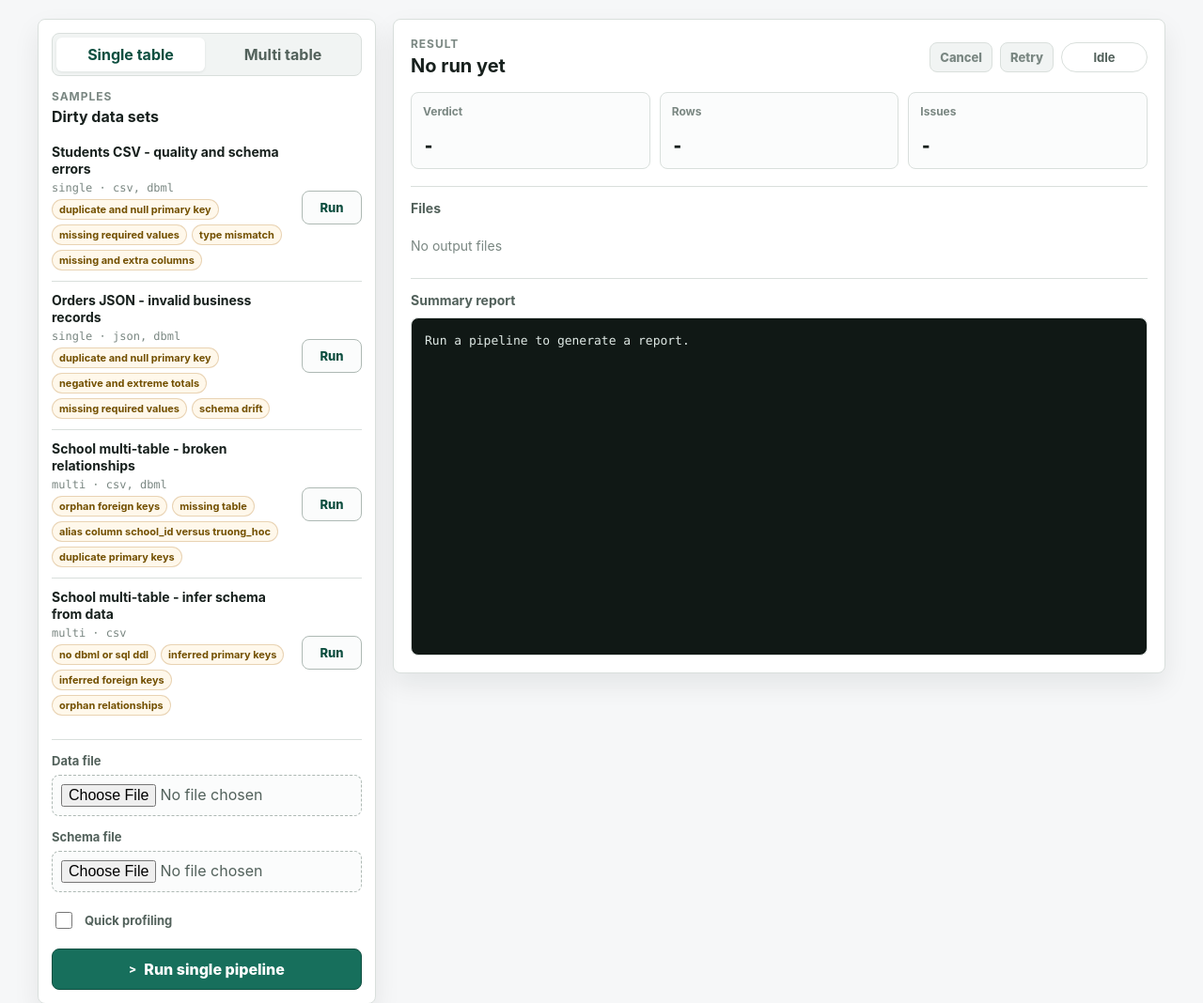
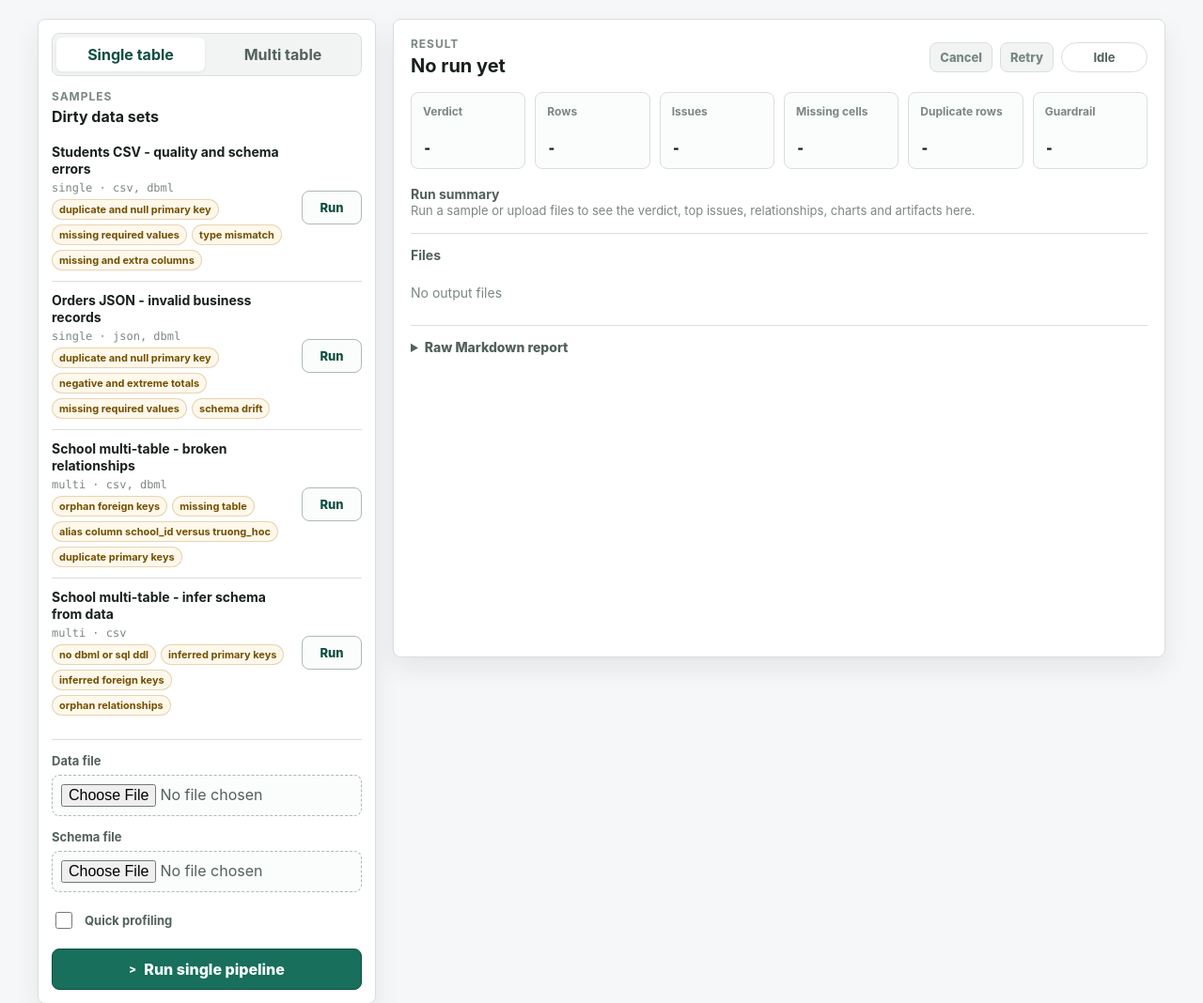
Before and after one commit to nhantpv/Auto-Data-Profiling-Smart-EDA-Report-Tool, a FastAPI app: page / in a window 1280 px wide. Shown: the part 75-1143 px from the top of the page at 94% size. Run offline with FastAPI, Linux system fonts and the light colour scheme.

Commit message:
show structured dashboard results

```diff
--- a/src/webapp/static/app.js
+++ b/src/webapp/static/app.js
@@ -3,8 +3,12 @@ const titleEl = document.getElementById("resultTitle");
 const verdictEl = document.getElementById("metricVerdict");
 const rowsEl = document.getElementById("metricRows");
 const issuesEl = document.getElementById("metricIssues");
+const missingEl = document.getElementById("metricMissing");
+const duplicatesEl = document.getElementById("metricDuplicates");
+const guardrailEl = document.getElementById("metricGuardrail");
 const fileListEl = document.getElementById("fileList");
 const reportEl = document.getElementById("reportPreview");
+const resultStackEl = document.getElementById("resultStack");
 const serviceStatusEl = document.getElementById("serviceStatus");
 const sampleListEl = document.getElementById("sampleList");
 const singleForm = document.getElementById("singleForm");
@@ -29,18 +33,50 @@ function setButtonsDisabled(disabled) {
   });
 }
 
+function formatInteger(value) {
+  const number = Number(value);
+  return Number.isFinite(number) ? new Intl.NumberFormat("en-US").format(number) : "-";
+}
+
+function formatDecimal(value, digits = 3) {
+  const number = Number(value);
+  return Number.isFinite(number) ? number.toFixed(digits) : "-";
+}
+
+function formatPercent(value) {
+  const number = Number(value);
+  return Number.isFinite(number) ? `${(number * 100).toFixed(1)}%` : "-";
+}
+
+function clearStructuredResults(message = "Pipeline is running.") {
+  resultStackEl.replaceChildren();
+  const panel = document.createElement("section");
+  panel.className = "insight-panel empty-state";
+  panel.appendChild(textEl("h3", "", "Run summary"));
+  panel.appendChild(textEl("p", "", message));
+  resultStackEl.appendChild(panel);
+}
+
 function setLoading(title) {
   titleEl.textContent = title;
   setRunState("running", "Running");
   setButtonsDisabled(true);
   cancelJobButton.disabled = true;
   retryJobButton.disabled = true;
+  verdictEl.textContent = "-";
+  rowsEl.textContent = "-";
+  issuesEl.textContent = "-";
+  missingEl.textContent = "-";
+  duplicatesEl.textContent = "-";
+  guardrailEl.textContent = "-";
+  clearStructuredResults("The job is queued. Results will appear here as soon as the pipeline finishes.");
 }
 
 function setError(message) {
   titleEl.textContent = "Run failed";
   setRunState("failed", "Failed");
   reportEl.textContent = message || "Pipeline failed.";
+  clearStructuredResults(message || "Pipeline failed.");
   setButtonsDisabled(false);
   cancelJobButton.disabled = true;
   retryJobButton.disabled = !activeJobId;
@@ -50,9 +86,15 @@ function verdictSummary(payload) {
   const verdict = payload.dataset_verdict || {};
   const meta = verdict.dataset_meta || {};
   const summary = verdict.summary || {};
+  const guardrail = payload.guardrail_report || {};
   verdictEl.textContent = verdict.verdict || "-";
-  rowsEl.textContent = Number.isFinite(meta.n) ? String(meta.n) : "-";
-  issuesEl.textContent = Number.isFinite(summary.total_issues) ? String(summary.total_issues) : "-";
+  rowsEl.textContent = formatInteger(meta.n);
+  issuesEl.textContent = formatInteger(summary.total_issues);
+  missingEl.textContent = formatPercent(meta.p_cells_missing);
+  duplicatesEl.textContent = Number.isFinite(Number(meta.n_duplicates))
+    ? `${formatInteger(meta.n_duplicates)} (${formatPercent(meta.p_duplicates)})`
+    : "-";
+  guardrailEl.textContent = guardrail.status || "-";
 }
 
 function renderFiles(payload) {
@@ -88,6 +130,7 @@ function renderJobProgress(payload) {
   setRunState(status === "queued" ? "queued" : "running", `${status} ${progress}%`);
   verdictSummary(payload);
   renderFiles(payload);
+  clearStructuredResults(payload.message || "Pipeline is running.");
   reportEl.textContent = payload.report || payload.message || "Pipeline is running.";
   updateJobActions(payload);
 }
@@ -103,6 +146,7 @@ function renderResult(payload) {
   renderFiles(payload);
   const error = payload.error || {};
   reportEl.textContent = payload.report || error.detail || payload.message || "No report generated.";
+  renderStructuredResults(payload);
   setButtonsDisabled(false);
   updateJobActions(payload);
 }
@@ -168,6 +212,263 @@ function textEl(tag, className, text) {
   }
   el.textContent = text;
   return el;
+}
+
+function createPanel(title, subtitle) {
+  const panel = document.createElement("section");
+  panel.className = "insight-panel";
+  const header = document.createElement("div");
+  header.className = "insight-heading";
+  header.appendChild(textEl("h3", "", title));
+  if (subtitle) {
+    header.appendChild(textEl("p", "", subtitle));
+  }
+  panel.appendChild(header);
+  return panel;
+}
+
+function severityBadge(value) {
+  const badge = document.createElement("span");
+  const safe = String(value || "INFO").toLowerCase();
+  badge.className = `severity-badge severity-${safe}`;
+  badge.textContent = value || "INFO";
+  return badge;
+}
+
+function makeTable(columns, rows, emptyText) {
+  const wrapper = document.createElement("div");
+  wrapper.className = "table-wrap";
+  if (!rows.length) {
+    wrapper.classList.add("empty-table");
+    wrapper.textContent = emptyText;
+    return wrapper;
+  }
+  const table = document.createElement("table");
+  const thead = document.createElement("thead");
+  const headRow = document.createElement("tr");
+  columns.forEach((column) => {
+    headRow.appendChild(textEl("th", "", column.label));
+  });
+  thead.appendChild(headRow);
+  table.appendChild(thead);
+
+  const tbody = document.createElement("tbody");
+  rows.forEach((row) => {
+    const tr = document.createElement("tr");
+    columns.forEach((column) => {
+      const td = document.createElement("td");
+      const value = column.render ? column.render(row) : row[column.key];
+      if (value instanceof Node) {
+        td.appendChild(value);
+      } else {
+        td.textContent = value === undefined || value === null || value === "" ? "-" : String(value);
+      }
+      tr.appendChild(td);
+    });
+    tbody.appendChild(tr);
+  });
+  table.appendChild(tbody);
+  wrapper.appendChild(table);
+  return wrapper;
+}
+
+function issueScope(issue) {
+  return issue.affected_column || issue.affected_table || "dataset";
+}
+
+function getDataQualityIssues(dataQuality) {
+  if (!dataQuality) {
+    return [];
+  }
+  if (dataQuality.schema_version === "multi_table_data_quality_v1") {
+    return dataQuality.combined_findings?.anomalies || [];
+  }
+  return dataQuality.anomalies || [];
+}
+
+function renderVerdictPanel(payload) {
+  const verdict = payload.dataset_verdict || {};
+  const meta = verdict.dataset_meta || {};
+  const summary = verdict.summary || {};
+  const panel = createPanel("Verdict", "Decision summary from deterministic findings.");
+
+  const verdictLine = document.createElement("div");
+  verdictLine.className = "verdict-line";
+  verdictLine.appendChild(severityBadge(verdict.verdict || "UNKNOWN"));
+  verdictLine.appendChild(textEl("p", "", verdict.verdict_rationale || payload.message || "No verdict rationale emitted."));
+  panel.appendChild(verdictLine);
+
+  const facts = document.createElement("div");
+  facts.className = "fact-grid";
+  [
+    ["Rows", formatInteger(meta.n)],
+    ["Columns", formatInteger(meta.n_var)],
+    ["Total issues", formatInteger(summary.total_issues)],
+    ["Critical", formatInteger(summary.critical)],
+    ["High", formatInteger(summary.high)],
+    ["Warn", formatInteger(summary.warn)],
+  ].forEach(([label, value]) => {
+    const item = document.createElement("div");
+    item.appendChild(textEl("span", "", label));
+    item.appendChild(textEl("strong", "", value));
+    facts.appendChild(item);
+  });
+  panel.appendChild(facts);
+
+  if (meta.is_sampled) {
+    const note = textEl(
+      "p",
+      "sample-note",
+      `Profiled ${formatInteger(meta.sample_n)} sampled rows from ${formatInteger(meta.original_n)} original rows (${meta.sample_method || "sampling"}, seed ${meta.sample_seed ?? "-"}).`
+    );
+    panel.appendChild(note);
+  }
+  return panel;
+}
+
+function renderTopIssuesPanel(payload) {
+  const verdict = payload.dataset_verdict || {};
+  const panel = createPanel("Top Issues", "The issues that drive the current verdict.");
+  panel.appendChild(makeTable(
+    [
+      { label: "Severity", render: (issue) => severityBadge(issue.effective_severity || issue.severity) },
+      { label: "Type", key: "issue_type" },
+      { label: "Scope", render: issueScope },
+      { label: "Affected", render: (issue) => formatInteger(issue.affected_count) },
+      { label: "Reason", key: "rationale" },
+    ],
+    (verdict.top_issues || []).slice(0, 10),
+    "No top issues emitted."
+  ));
+  return panel;
+}
+
+function renderDataQualityPanel(payload) {
+  const issues = getDataQualityIssues(payload.data_quality_findings).slice(0, 12);
+  const panel = createPanel("Data Quality Findings", "Column and row-level findings from L1-L2.5.");
+  panel.appendChild(makeTable(
+    [
+      { label: "Severity", render: (issue) => severityBadge(issue.compound_severity || issue.severity) },
+      { label: "Type", key: "issue_type" },
+      { label: "Scope", render: issueScope },
+      { label: "Affected", render: (issue) => `${formatInteger(issue.affected_count)} (${formatPercent(issue.affected_percent)})` },
+      { label: "Export", render: (issue) => issue.full_anomalies_export_path ? "available" : "-" },
+    ],
+    issues,
+    "No data quality issues emitted."
+  ));
+  return panel;
+}
+
+function renderSchemaPanel(payload) {
+  const schema = payload.schema_evaluation_findings || {};
+  const relationships = schema.relationships || [];
+  const errors = schema.integrity_errors || [];
+  const panel = createPanel("Schema & Relationships", "Inferred or explicit table relationships and schema issues.");
+  panel.appendChild(makeTable(
+    [
+      { label: "Status", key: "status" },
+      {
+        label: "Relationship",
+        render: (rel) => `${rel.child_table}.${rel.child_column} -> ${rel.parent_table}.${rel.parent_column}`,
+      },
+      { label: "Confidence", render: (rel) => formatDecimal(rel.confidence, 3) },
+      { label: "Evidence", render: (rel) => (rel.evidence || []).join("; ") },
+    ],
+    relationships.slice(0, 10),
+    "No relationships emitted."
+  ));
+
+  if (errors.length) {
+    const subheading = textEl("h4", "", "Schema issues");
+    panel.appendChild(subheading);
+    panel.appendChild(makeTable(
+      [
+        { label: "Severity", render: (issue) => severityBadge(issue.compound_severity || issue.severity) },
+        { label: "Type", key: "error_type" },
+        { label: "Scope", render: issueScope },
+        { label: "Affected", render: (issue) => formatInteger(issue.affected_count) },
+        { label: "Description", key: "description" },
+      ],
+      errors.slice(0, 10),
+      "No schema issues emitted."
+    ));
+  }
+  return panel;
+}
+
+function renderChartsPanel(payload) {
+  const links = payload.links || {};
+  const chartNames = Object.keys(links).filter((name) => name.toLowerCase().endsWith(".png"));
+  if (!chartNames.length) {
+    return null;
+  }
+  const panel = createPanel("Diagnostic Charts", "Generated chart artifacts shown directly from L3.5.");
+  const grid = document.createElement("div");
+  grid.className = "chart-grid";
+  chartNames.forEach((name) => {
+    const link = document.createElement("a");
+    link.href = links[name];
+    link.target = "_blank";
+    link.rel = "noopener";
+    link.className = "chart-card";
+    const img = document.createElement("img");
+    img.src = links[name];
+    img.alt = name;
+    img.loading = "lazy";
+    link.appendChild(img);
+    link.appendChild(textEl("span", "", name));
+    grid.appendChild(link);
+  });
+  panel.appendChild(grid);
+  return panel;
+}
+
+function renderArtifactPanel(payload) {
+  const manifest = payload.artifact_manifest || {};
+  const artifacts = manifest.artifacts || [];
+  const links = payload.links || {};
+  const panel = createPanel("Artifacts", "Machine-readable outputs and exported rows.");
+  panel.appendChild(makeTable(
+    [
+      { label: "Kind", key: "kind" },
+      { label: "Layer", key: "source_layer" },
+      {
+        label: "File",
+        render: (artifact) => {
+          const link = document.createElement("a");
+          link.href = links[artifact.path] || "#";
+          link.target = "_blank";
+          link.rel = "noopener";
+          link.textContent = artifact.path;
+          if (!links[artifact.path]) {
+            link.removeAttribute("href");
+          }
+          return link;
+        },
+      },
+    ],
+    artifacts,
+    "No artifact manifest emitted."
+  ));
+  return panel;
+}
+
+function renderStructuredResults(payload) {
+  resultStackEl.replaceChildren();
+  if (payload.status === "failed") {
+    clearStructuredResults(payload.error?.detail || payload.message || "Pipeline failed.");
+    return;
+  }
+  const panels = [
+    renderVerdictPanel(payload),
+    renderTopIssuesPanel(payload),
+    renderDataQualityPanel(payload),
+    renderSchemaPanel(payload),
+    renderChartsPanel(payload),
+    renderArtifactPanel(payload),
+  ].filter(Boolean);
+  panels.forEach((panel) => resultStackEl.appendChild(panel));
 }
 
 function renderExamples(examples) {
--- a/src/webapp/static/index.html
+++ b/src/webapp/static/index.html
@@ -96,6 +96,25 @@
               <span>Issues</span>
               <strong id="metricIssues">-</strong>
             </div>
+            <div class="metric-tile">
+              <span>Missing cells</span>
+              <strong id="metricMissing">-</strong>
+            </div>
+            <div class="metric-tile">
+              <span>Duplicate rows</span>
+              <strong id="metricDuplicates">-</strong>
+            </div>
+            <div class="metric-tile">
+              <span>Guardrail</span>
+              <strong id="metricGuardrail">-</strong>
+            </div>
+          </div>
+
+          <div class="result-stack" id="resultStack">
+            <section class="insight-panel empty-state">
+              <h3>Run summary</h3>
+              <p>Run a sample or upload files to see the verdict, top issues, relationships, charts and artifacts here.</p>
+            </section>
           </div>
 
           <div class="output-block">
@@ -103,10 +122,10 @@
             <div class="file-list empty" id="fileList">No output files</div>
           </div>
 
-          <div class="output-block report-block">
-            <h3>Summary report</h3>
+          <details class="output-block report-block">
+            <summary>Raw Markdown report</summary>
             <pre id="reportPreview">Run a pipeline to generate a report.</pre>
-          </div>
+          </details>
         </section>
       </main>
     </div>
--- a/src/webapp/static/styles.css
+++ b/src/webapp/static/styles.css
@@ -65,7 +65,8 @@ a:focus-visible {
 
 h1,
 h2,
-h3 {
+h3,
+h4 {
   margin: 0;
   letter-spacing: 0;
 }
@@ -82,6 +83,12 @@ h2 {
 h3 {
   font-size: 14px;
   color: var(--text-secondary);
+}
+
+h4 {
+  margin-top: 14px;
+  color: var(--text);
+  font-size: 13px;
 }
 
 .status-pill,
@@ -410,7 +417,7 @@ input[type="file"] {
 
 .metrics-grid {
   display: grid;
-  grid-template-columns: repeat(3, minmax(0, 1fr));
+  grid-template-columns: repeat(6, minmax(0, 1fr));
   gap: 10px;
   margin-bottom: 18px;
 }
@@ -434,8 +441,243 @@ input[type="file"] {
 .metric-tile strong {
   color: var(--text);
   font-family: ui-monospace, SFMono-Regular, Menlo, Monaco, Consolas, monospace;
-  font-size: 20px;
+  font-size: clamp(13px, 1.2vw, 18px);
   font-variant-numeric: tabular-nums;
+  overflow: hidden;
+  text-overflow: ellipsis;
+  white-space: nowrap;
+}
+
+.result-stack {
+  display: grid;
+  gap: 16px;
+}
+
+.insight-panel {
+  border-top: 1px solid var(--border);
+  padding-top: 14px;
+}
+
+.insight-panel:first-child {
+  border-top: 0;
+  padding-top: 0;
+}
+
+.insight-heading {
+  display: grid;
+  gap: 4px;
+  margin-bottom: 10px;
+}
+
+.insight-heading p,
+.empty-state p,
+.sample-note {
+  margin: 0;
+  color: var(--text-muted);
+  font-size: 13px;
+  line-height: 1.45;
+}
+
+.verdict-line {
+  display: flex;
+  align-items: flex-start;
+  gap: 10px;
+  margin-bottom: 12px;
+}
+
+.verdict-line p {
+  margin: 0;
+  color: var(--text);
+  font-size: 14px;
+  line-height: 1.45;
+}
+
+.severity-badge {
+  min-height: 24px;
+  display: inline-flex;
+  align-items: center;
+  justify-content: center;
+  border: 1px solid var(--border);
+  border-radius: 999px;
+  padding: 0 8px;
+  background: var(--surface-soft);
+  color: var(--text-secondary);
+  font-size: 11px;
+  font-weight: 900;
+  line-height: 1;
+  white-space: nowrap;
+}
+
+.severity-ready,
+.severity-info,
+.severity-passed {
+  border-color: rgba(23, 111, 92, 0.28);
+  background: #edf7f4;
+  color: var(--brand-strong);
+}
+
+.severity-warn,
+.severity-warning {
+  border-color: rgba(164, 93, 0, 0.28);
+  background: #fff8eb;
+  color: var(--accent);
+}
+
+.severity-high {
+  border-color: rgba(191, 86, 0, 0.3);
+  background: #fff3e6;
+  color: #9a4d00;
+}
+
+.severity-critical,
+.severity-not_ready,
+.severity-failed {
+  border-color: rgba(180, 35, 24, 0.28);
+  background: #fff1ef;
+  color: var(--danger);
+}
+
+.fact-grid {
+  display: grid;
+  grid-template-columns: repeat(6, minmax(0, 1fr));
+  gap: 1px;
+  overflow: hidden;
+  border: 1px solid var(--border);
+  border-radius: var(--radius);
+  background: var(--border);
+}
+
+.fact-grid div {
+  min-height: 62px;
+  display: grid;
+  align-content: center;
+  gap: 6px;
+  padding: 10px;
+  background: #fbfcfc;
+}
+
+.fact-grid span {
+  color: var(--text-muted);
+  font-size: 11px;
+  font-weight: 800;
+}
+
+.fact-grid strong {
+  color: var(--text);
+  font-family: ui-monospace, SFMono-Regular, Menlo, Monaco, Consolas, monospace;
+  font-size: 15px;
+  font-variant-numeric: tabular-nums;
+}
+
+.sample-note {
+  margin-top: 10px;
+}
+
+.table-wrap {
+  width: 100%;
+  overflow-x: auto;
+  border: 1px solid var(--border);
+  border-radius: var(--radius);
+  background: var(--surface);
+}
+
+.table-wrap.empty-table {
+  min-height: 42px;
+  display: flex;
+  align-items: center;
+  padding: 0 12px;
+  color: var(--text-muted);
+  font-size: 13px;
+}
+
+table {
+  width: 100%;
+  border-collapse: collapse;
+  font-size: 13px;
+}
+
+th,
+td {
+  padding: 10px;
+  border-bottom: 1px solid var(--border);
+  text-align: left;
+  vertical-align: top;
+}
+
+th {
+  background: var(--surface-soft);
+  color: var(--text-secondary);
+  font-size: 11px;
+  font-weight: 900;
+  text-transform: uppercase;
+}
+
+td {
+  color: var(--text);
+  line-height: 1.4;
+}
+
+td:nth-child(3),
+td:nth-child(4),
+td:nth-child(5) {
+  font-family: ui-monospace, SFMono-Regular, Menlo, Monaco, Consolas, monospace;
+  font-size: 12px;
+  overflow-wrap: break-word;
+}
+
+th:nth-child(3),
+td:nth-child(3) {
+  min-width: 116px;
+}
+
+tr:last-child td {
+  border-bottom: 0;
+}
+
+td a {
+  color: var(--brand-strong);
+  font-weight: 800;
+  text-decoration: none;
+}
+
+td a:hover {
+  text-decoration: underline;
+}
+
+.chart-grid {
+  display: grid;
+  grid-template-columns: repeat(2, minmax(0, 1fr));
+  gap: 10px;
+}
+
+.chart-card {
+  min-width: 0;
+  display: grid;
+  gap: 8px;
+  border: 1px solid var(--border);
+  border-radius: var(--radius);
+  padding: 8px;
+  background: #fbfcfc;
+  color: var(--brand-strong);
+  font-size: 12px;
+  font-weight: 800;
+  text-decoration: none;
+}
+
+.chart-card:hover {
+  border-color: var(--brand);
+}
+
+.chart-card img {
+  width: 100%;
+  aspect-ratio: 16 / 10;
+  object-fit: contain;
+  border: 1px solid var(--border);
+  border-radius: 6px;
+  background: white;
+}
+
+.chart-card span {
   overflow-wrap: anywhere;
 }
 
@@ -477,6 +719,13 @@ input[type="file"] {
   border-color: var(--brand);
 }
 
+.report-block summary {
+  cursor: pointer;
+  color: var(--text-secondary);
+  font-size: 14px;
+  font-weight: 800;
+}
+
 .report-block pre {
   min-height: 360px;
   max-height: 520px;
@@ -491,6 +740,16 @@ input[type="file"] {
   font-size: 13px;
   line-height: 1.55;
   white-space: pre-wrap;
+}
+
+@media (max-width: 1080px) {
+  .metrics-grid {
+    grid-template-columns: repeat(3, minmax(0, 1fr));
+  }
+
+  .fact-grid {
+    grid-template-columns: repeat(3, minmax(0, 1fr));
+  }
 }
 
 @media (max-width: 820px) {
@@ -515,4 +774,13 @@ input[type="file"] {
   .metrics-grid {
     grid-template-columns: 1fr;
   }
+
+  .fact-grid,
+  .chart-grid {
+    grid-template-columns: 1fr;
+  }
+
+  .verdict-line {
+    flex-direction: column;
+  }
 }
```
